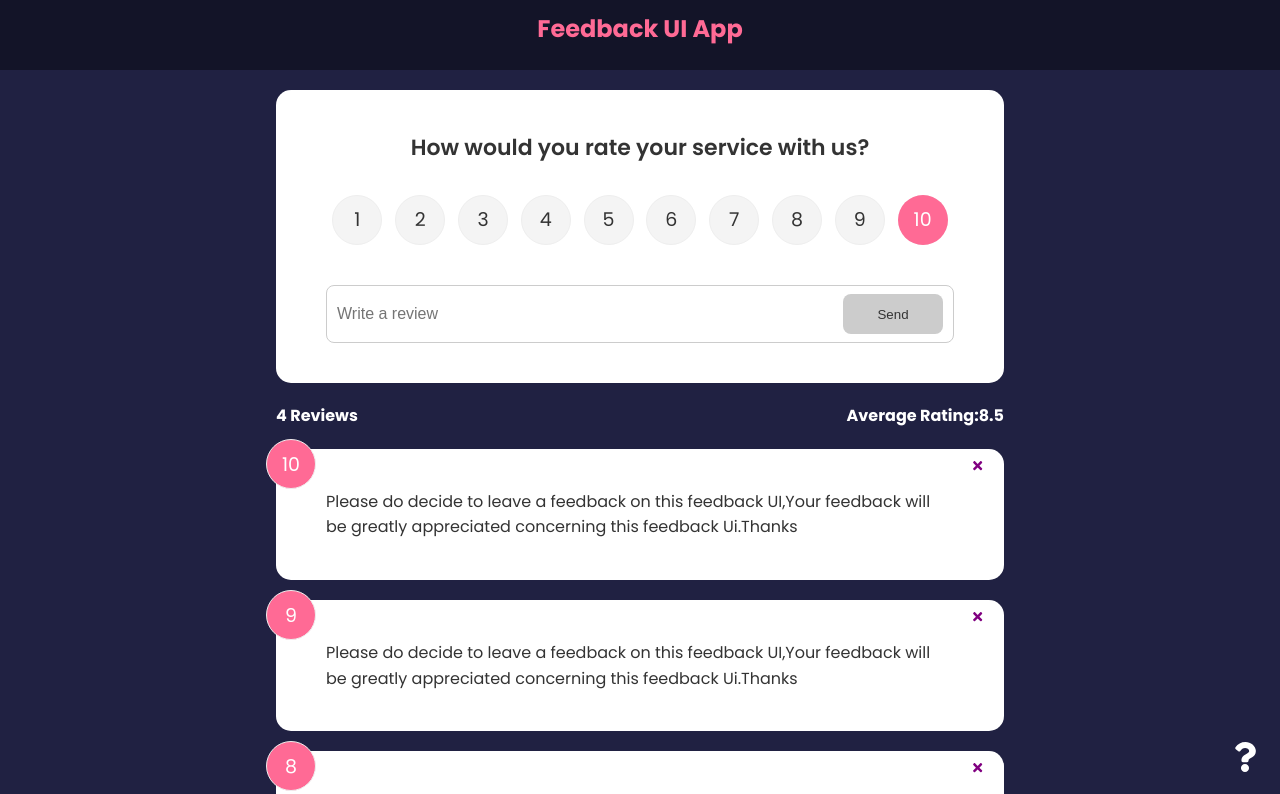
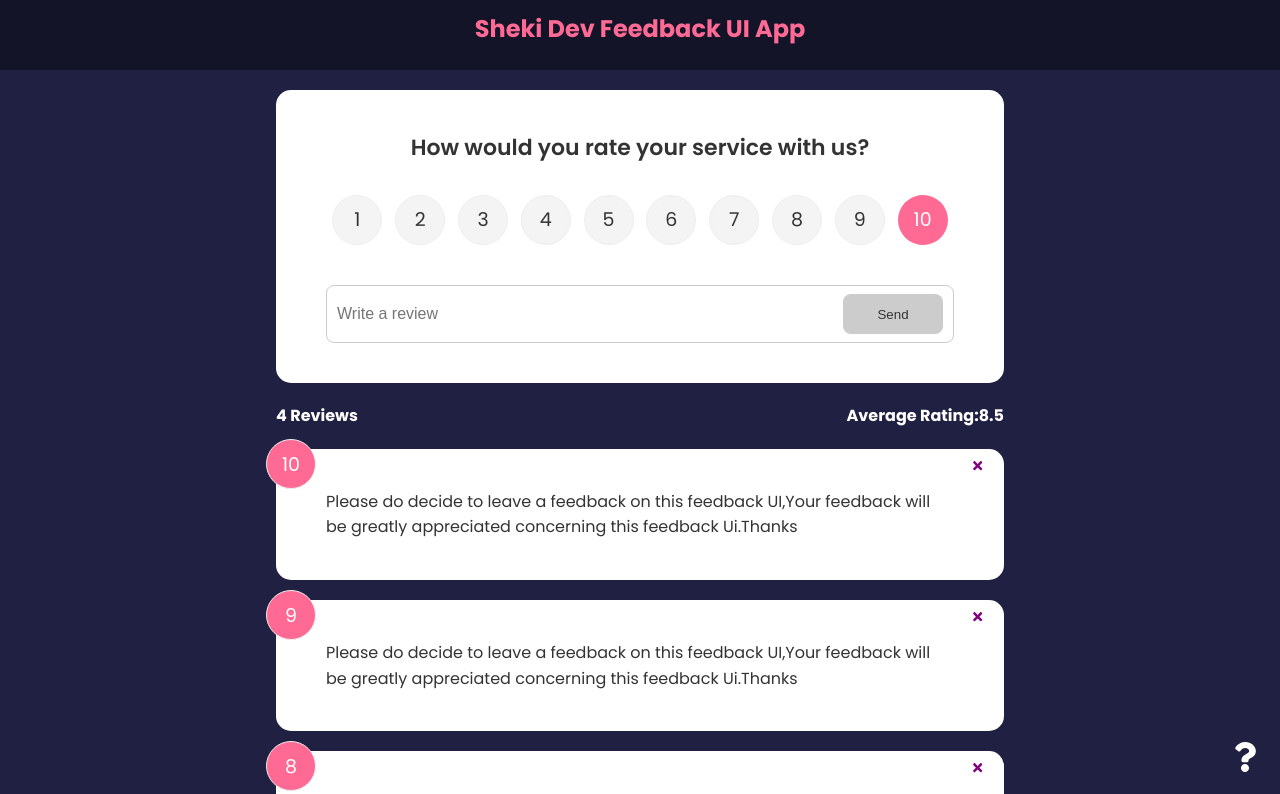
Before and after one commit to shekinahmanyi/react-project-feedback-app, a React (Create React App) app: page / in a window 1280 px wide. Shown: the top 794 px of the page. Built offline with nearby package versions, Linux system fonts and the light colour scheme.

Commit message:
changed the name of the header

```diff
--- a/src/components/Header.jsx
+++ b/src/components/Header.jsx
@@ -17,7 +17,7 @@ function Header( {text,bgColor,textColor}) {
 }
 
 Header.defaultProps = {
-    text:'Feedback UI App',
+    text:'Sheki Dev Feedback UI App',
     bgColor:'rgba(0,0,0,0.4)',
     textColor:'#ff6a95',
 }
```
